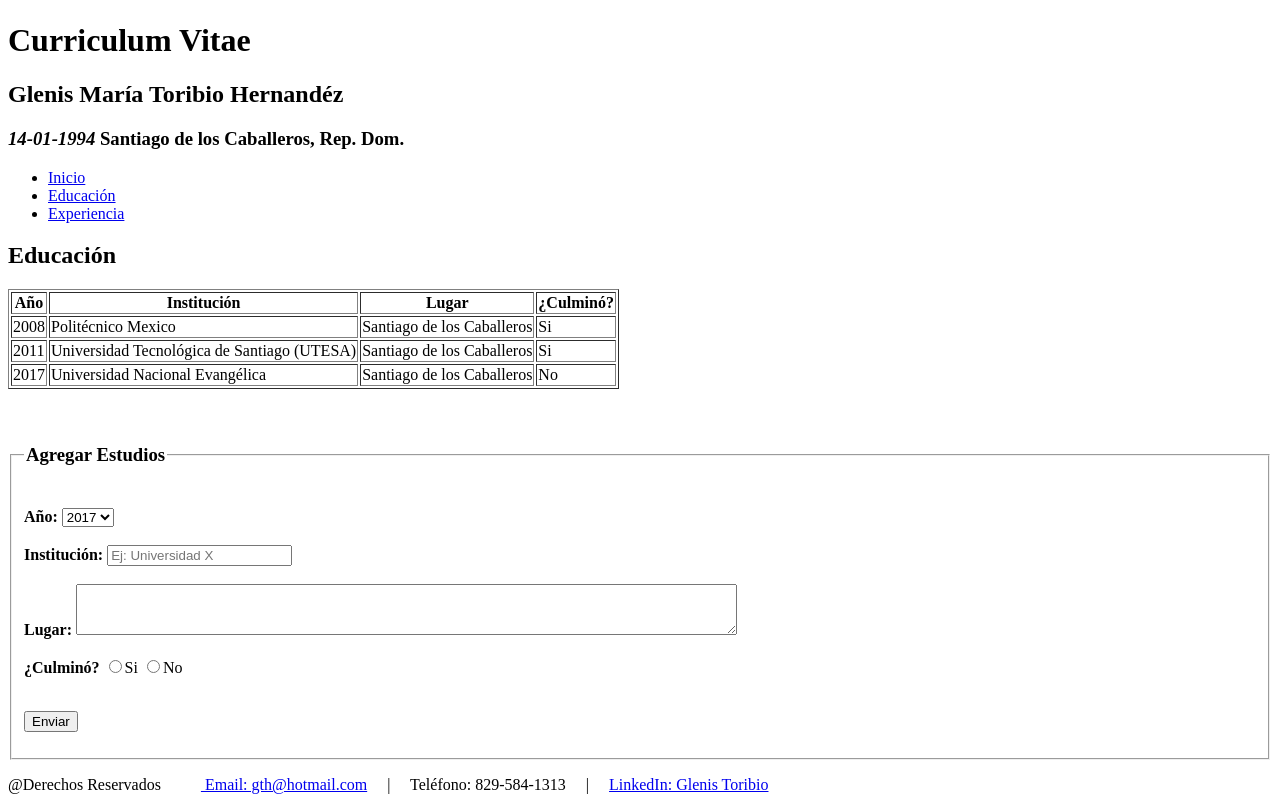
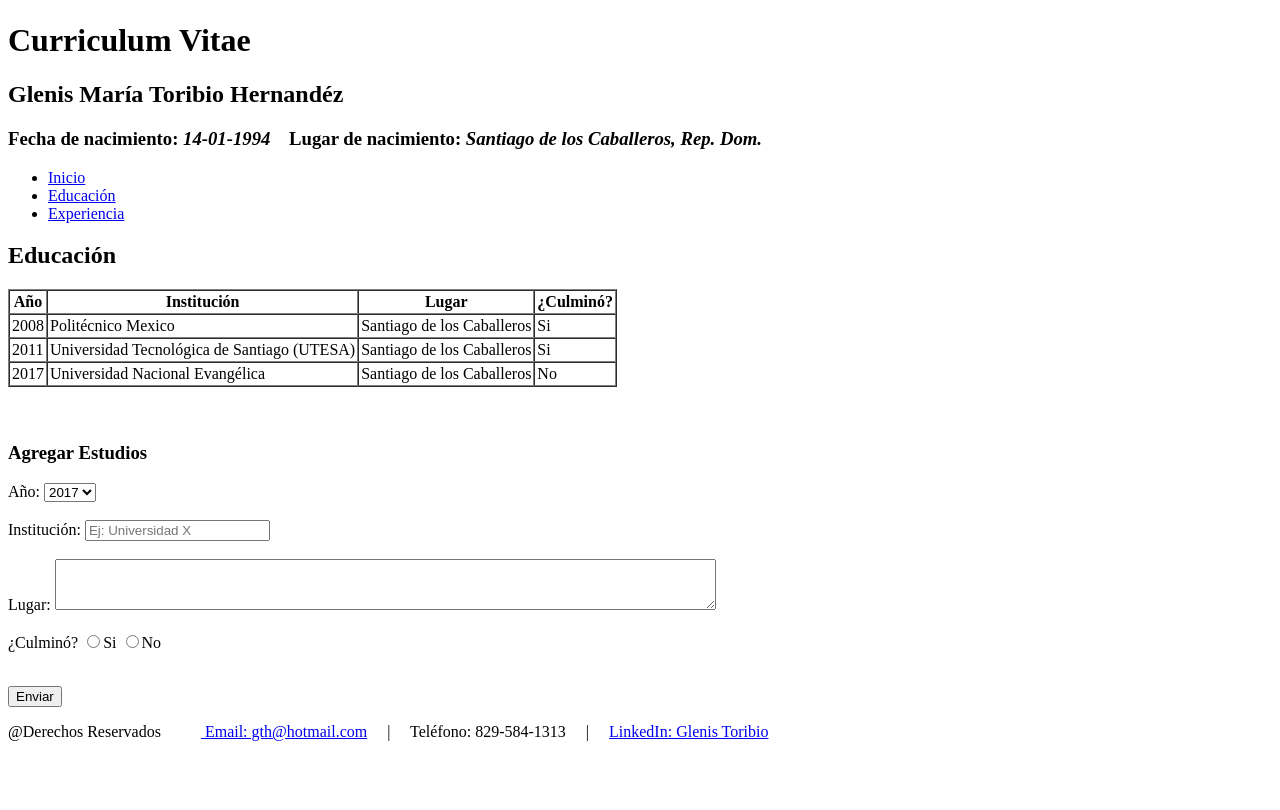
Before and after one commit to Gth1494/CV_web, a plain HTML site: page educacion.html in a window 1280 px wide. Shown: the part 104-914 px from the top of the page. After the commit the page ends 861 px from the top, so only its background shows below. Drawn offline with Linux system fonts and the light colour scheme.

Commit message:
detalles rectificados para segunda entrega

```diff
--- a/educacion.html
+++ b/educacion.html
@@ -18,15 +18,15 @@
       </svg>
       <h1>Curriculum Vitae</h1>
       <h2>Glenis María Toribio Hernandéz</h2>
-      <h3><p><em>14-01-1994</em> Santiago de los Caballeros, Rep. Dom.</p></h3>
+      <h3><p>Fecha de nacimiento:&nbsp;<em>14-01-1994</em> &nbsp;&nbsp;&nbsp;Lugar de nacimiento:&nbsp;<em>Santiago de los Caballeros, Rep. Dom.</em></p></h3>
+      <ul>
+        <li><a href="index.html">Inicio</a></li>
+        <li><a href="educacion.html">Educación</a></li>
+        <li><a href="experiencia.html">Experiencia</a></li>
+      </ul>
     </header>
-    <ul>
-      <li><a href="index.html">Inicio</a></li>
-      <li><a href="educacion.html">Educación</a></li>
-      <li><a href="experiencia.html">Experiencia</a></li>
-    </ul>
     <h2>Educación</h2>
-    <table border="1">
+    <table border="1" cellspacing="0" cellpadding="2">
       <thead>
         <tr>
           <th>Año</th>
@@ -59,11 +59,10 @@
       </tfoot>
     </table>
     <br><br>
-    <form>
-      <fieldset autocomplete="on" name="FormEstudios">
-        <legend><h3>Agregar Estudios</h3></legend>
-        <br>
-        <label for="label_year"><strong>Año:</strong></label>
+    <h3>Agregar Estudios</h3>
+    <form action="">
+      <!-- <fieldset autocomplete="on" name="FormEstudios"> -->
+        <label for="label_year">Año:</label>
         <select name="year">
           <option>2017</option>
           <option>2016</option>
@@ -96,21 +95,21 @@
         </select>
         <br>
         <br>
-        <label for="label_institucion"><strong>Institución:</strong></label>
+        <label for="label_institucion">Institución:</label>
         <input type="text" name="institucion" id="campo_institucion" placeholder="Ej: Universidad X" required>
         <br>
         <br>
-        <label for="label_lugar"><strong>Lugar:</strong></label>
+        <label for="label_lugar">Lugar:</label>
         <textarea name="lugar" rows="3" cols="80" id="campo_lugar"></textarea>
         <br>
         <br>
-        <label for="label_culmino"><strong>¿Culminó?</strong></label>
+        <label for="label_culmino">¿Culminó?</label>
         <input type="radio" name="culmimo" id="campo_culmimo_si">Si
         <input type="radio" name="culmimo" id="campo_culmino_no">No
         <br>
         <br>
         <p><input type="submit" name="enviar" value="Enviar"></p>
-      </fieldset>
+      <!-- </fieldset> -->
     </form>
     <footer>
       <p>@Derechos Reservados &nbsp;&nbsp;&nbsp;&nbsp;&nbsp;&nbsp;&nbsp;&nbsp;&nbsp;<a href="mailto:gth@hotmail.com?subject=correo"> Email: gth@hotmail.com</a> &nbsp;&nbsp;&nbsp;&nbsp;|&nbsp;&nbsp;&nbsp;&nbsp; Teléfono: 829-584-1313 &nbsp;&nbsp;&nbsp;&nbsp;|&nbsp;&nbsp;&nbsp;&nbsp; <a href="https://www.linkedin.com/uas/login" target="_blank">LinkedIn: Glenis Toribio</a></p>
```
Also changed, not shown: experiencia.html (+7 -6 lines), index.html (+9 -8 lines).
